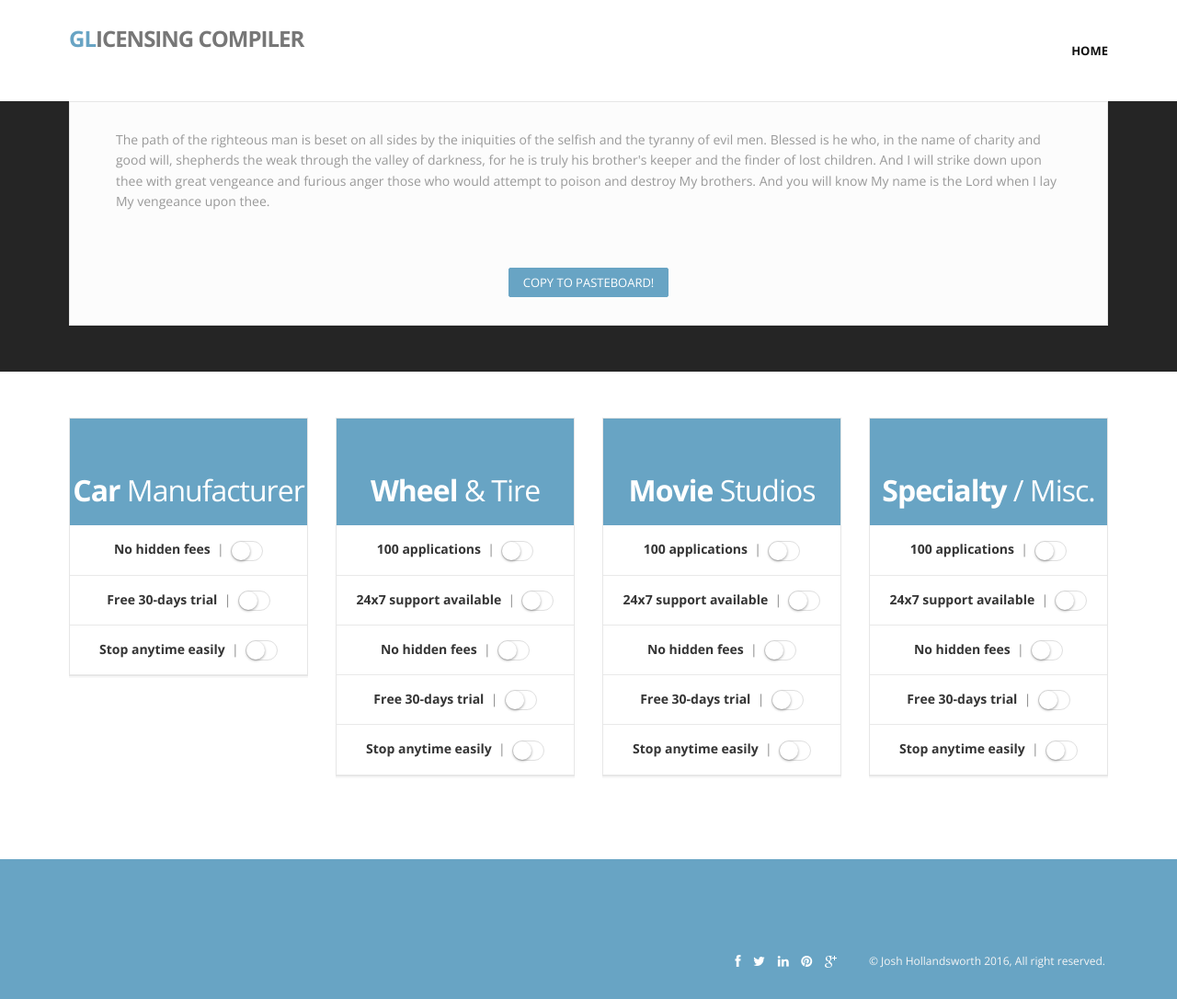
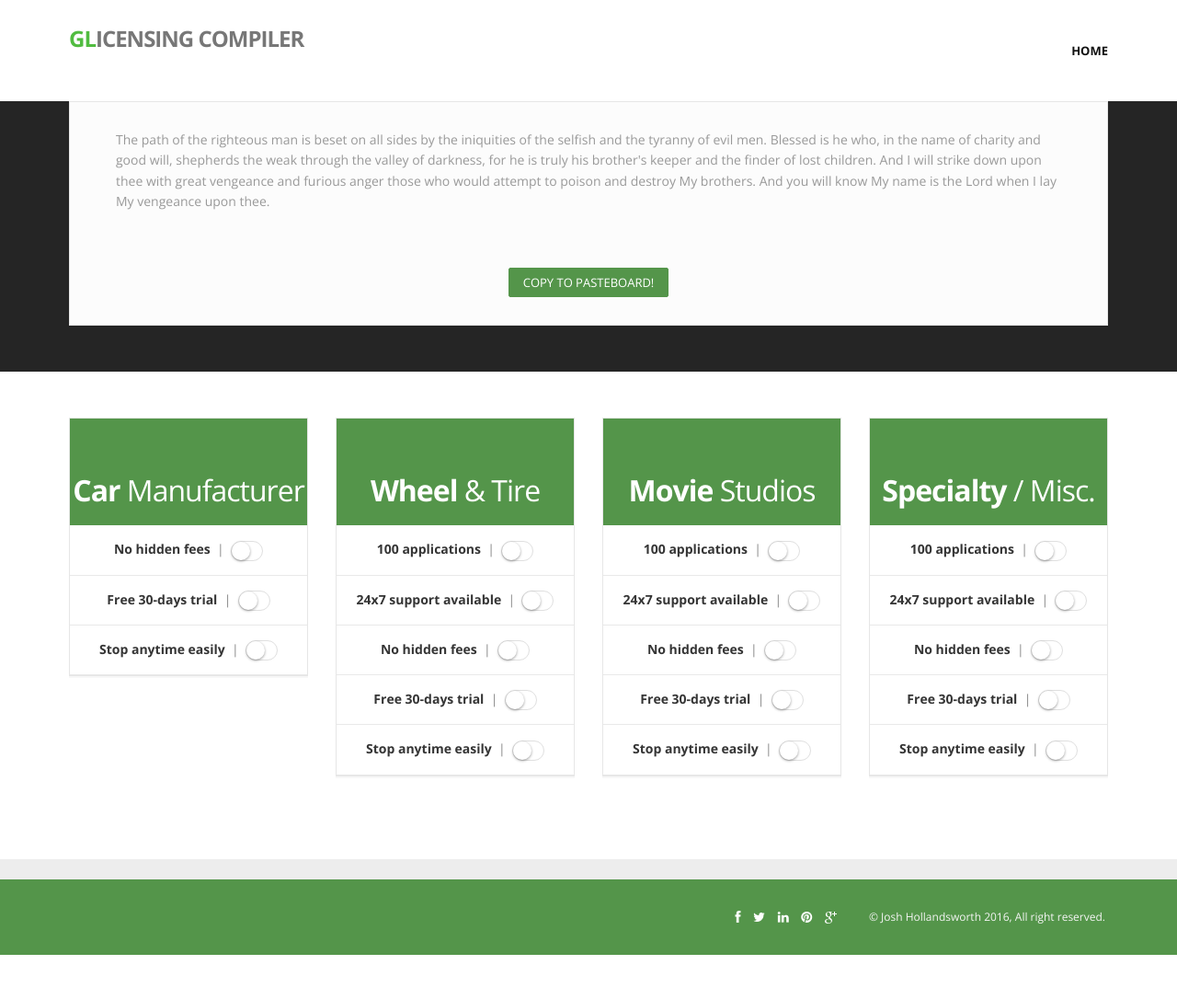
Before and after one commit to hollanjs/licensing, a Django app: page /compiler/ in a window 1280 px wide. Shown: the whole page at 92% size. After the commit the page ends 1038 px from the top, so only its background shows below. Run offline with Django 3.2, Linux system fonts and the light colour scheme; some libraries are stand-ins or nearby versions.

Commit message:
updated colors on page to green for GreenLight and modified some CSS in the footer for spacing and colors as well

```diff
--- /dev/null
+++ b/src/app/static/app/css/app.css
@@ -0,0 +1,13 @@
+.licensing-block {
+    padding: 0 50px;
+    margin: 0 auto;
+    text-align: left;
+}
+
+.pricing-box-alt.special .pricing-heading {
+    background: #54954A;
+}
+
+footer {
+    padding: 2px 0 0 0;
+}
--- a/src/app/static/app/css/style.css
+++ b/src/app/static/app/css/style.css
@@ -996,7 +996,7 @@ border: 1px solid #e6e6e6;
 	display:block;
 }
 .pricing-box-alt.special .pricing-heading {
-	background: #fcfcfc;
+	background: #699044;
 	text-align: center;
 	padding:40px 0 1px 0;
 	border-bottom:none;
@@ -1779,20 +1779,11 @@ article img.pull-right, article .align-right{
 }
 
 
+
+
+
 /* =============================
-21. Personal CSS
-============================= */
-
-.licensing-block {
-    padding: 0 50px;
-    margin: 0 auto;
-    text-align: left;
-}
-
-
-
-/* =============================
-22. Media queries
+21. Media queries
 ============================= */
 
 @media (min-width: 768px) and (max-width: 979px) {
--- a/src/app/static/app/skins/default.css
+++ b/src/app/static/app/skins/default.css
@@ -7,8 +7,7 @@ ul.meta-post li a:hover, ul.cat li a:hover, ul.recent li h6 a:hover, ul.portfoli
 }
 
 .navbar-brand span{
-    color: #68A4C4;
-}
+    color: #51BC40}
 
 header .nav li a:hover,
 header .nav li a:focus,
@@ -121,8 +120,8 @@ ul.clients li:hover {
 }
 
 .btn-theme {
-  border:1px solid #68A4C4;
-  background: #68A4C4;
+  border:1px solid #54954A;
+  background: #54954A;
 }
 
 /* modal styled */
@@ -151,7 +150,7 @@ ul.clients li:hover {
 /* pricing box */
 
 .pricing-box-alt.special .pricing-heading {
-	background: #68A4C4;
+	background: #54954A;
 }
 
 
@@ -216,8 +215,8 @@ ul.clients li:hover {
 
 /* footer */
 footer{
-	background:#68A4C4;
+	background:#EDEDED;
 }
 #sub-footer{
-	background:#68A4C4;
+	background:#54954A;
 }
--- a/src/app/templates/app/compiler.html
+++ b/src/app/templates/app/compiler.html
@@ -15,6 +15,7 @@
 <link href="{% static "app/css/flexslider.css" %}" rel="stylesheet" />
 <link href="{% static "app/css/style.css" %}" rel="stylesheet" />
 <link href="{% static "app/css/switchery.min.css" %}" rel="stylesheet" />
+<link href="{% static "app/css/app.css" %}" rel="stylesheet" />
 
 
 <!-- Theme skin -->
```
